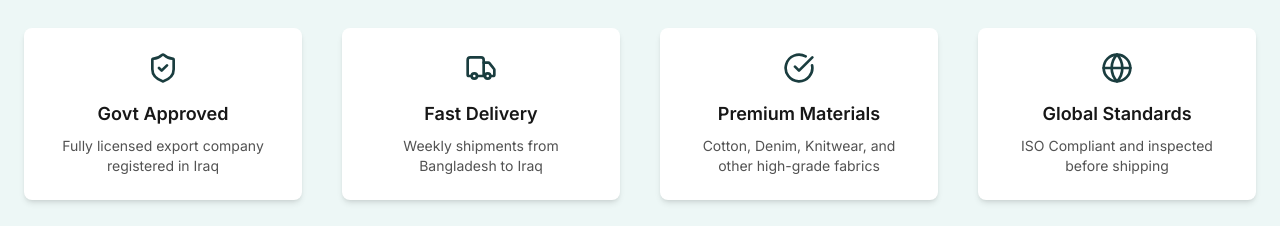
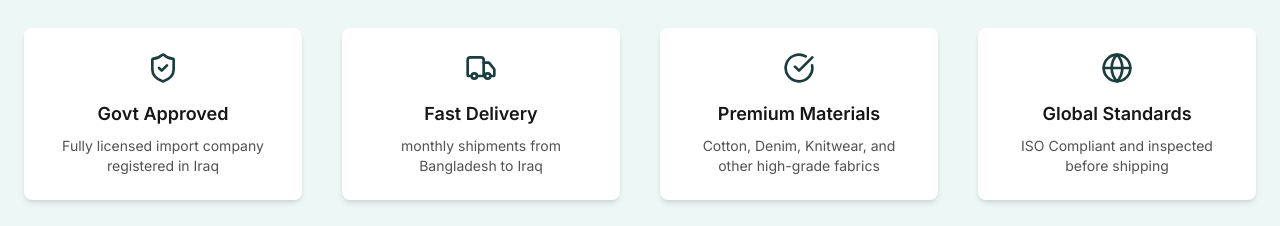
Before and after one commit to Masum-Billah-Sifat/iqbaltaqween, a Next.js app: page / in a window 1280 px wide. Shown: the part 2220-2446 px from the top of the page. Built offline with nearby package versions, Linux system fonts and the light colour scheme; a web font is replaced by a local one.

Commit message:
fix features.tsx

```diff
--- a/src/components/Features.tsx
+++ b/src/components/Features.tsx
@@ -10,12 +10,12 @@ export default function Features() {
     {
       icon: <ShieldCheck className="w-8 h-8 text-brand" />,
       title: 'Govt Approved',
-      description: 'Fully licensed export company registered in Iraq',
+      description: 'Fully licensed import company registered in Iraq',
     },
     {
       icon: <Truck className="w-8 h-8 text-brand" />,
       title: 'Fast Delivery',
-      description: 'Weekly shipments from Bangladesh to Iraq',
+      description: 'monthly shipments from Bangladesh to Iraq',
     },
     {
       icon: <CheckCircle className="w-8 h-8 text-brand" />,
```
